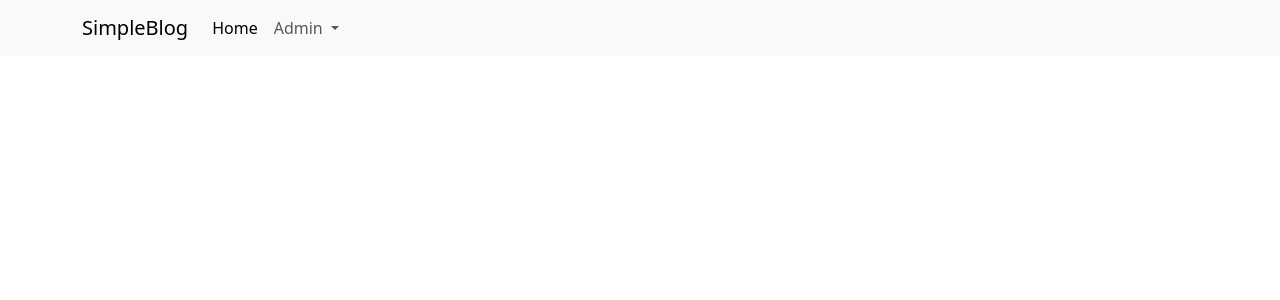
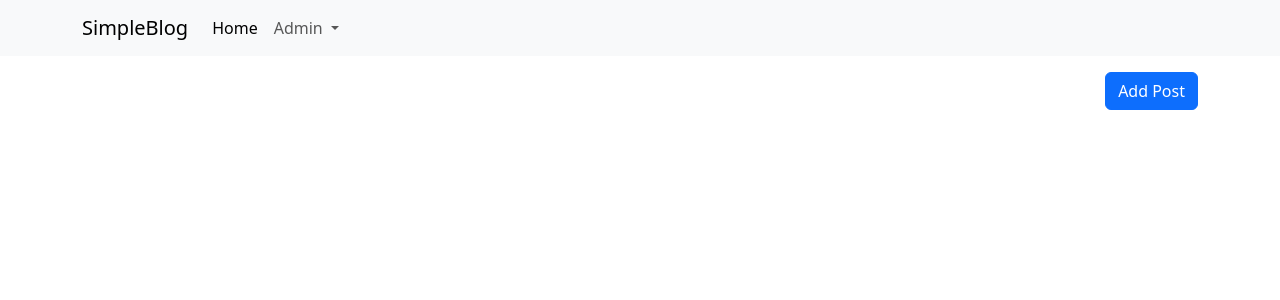
Before and after one commit to charlesGraham/simple-blog, an Angular app in the folder client/SimpleBlog/: page /admin/blogposts in a window 1280 px wide. Before the commit this address led to /. Shown: the top 300 px of the page. Built offline with nearby package versions, Linux system fonts and the light colour scheme.

Commit message:
Added blog-post-list component

```diff
--- a/client/SimpleBlog/src/app/app-routing.module.ts
+++ b/client/SimpleBlog/src/app/app-routing.module.ts
@@ -3,11 +3,14 @@ import { RouterModule, Routes } from '@angular/router';
 import { CategoryListComponent } from './features/category/category-list/category-list.component';
 import { AddCategoryComponent } from './features/category/add-category/add-category.component';
 import { EditCategoryComponent } from './features/category/edit-category/edit-category.component';
+import { BlogPostListComponent } from './features/blog-post/blog-post-list/blog-post-list.component';
 
 const routes: Routes = [
   { path: 'admin/categories', component: CategoryListComponent },
   { path: 'admin/categories/add', component: AddCategoryComponent },
-  { path: 'admin/categories/:id', component: EditCategoryComponent }
+  { path: 'admin/categories/:id', component: EditCategoryComponent },
+  { path: 'admin/blogposts', component: BlogPostListComponent }
+
 ];
 
 @NgModule({
--- a/client/SimpleBlog/src/app/app.module.ts
+++ b/client/SimpleBlog/src/app/app.module.ts
@@ -9,6 +9,7 @@ import { AddCategoryComponent } from './features/category/add-category/add-categ
 import { FormsModule } from '@angular/forms';
 import { HttpClientModule } from '@angular/common/http';
 import { EditCategoryComponent } from './features/category/edit-category/edit-category.component';
+import { BlogPostListComponent } from './features/blog-post/blog-post-list/blog-post-list.component';
 
 @NgModule({
   declarations: [
@@ -16,7 +17,8 @@ import { EditCategoryComponent } from './features/category/edit-category/edit-ca
     NavbarComponent,
     CategoryListComponent,
     AddCategoryComponent,
-    EditCategoryComponent
+    EditCategoryComponent,
+    BlogPostListComponent
   ],
   imports: [
     BrowserModule,
--- a/client/SimpleBlog/src/app/core/components/navbar/navbar.component.html
+++ b/client/SimpleBlog/src/app/core/components/navbar/navbar.component.html
@@ -15,8 +15,11 @@
             Admin
           </a>
           <ul class="dropdown-menu">
-            <li><a class="dropdown-item" href="#">Blog Posts</a></li>
             <li><a class="dropdown-item" [routerLink]="['/admin/categories']">Categories</a></li>
+            <li>
+              <hr class="dropdown-divider">
+            </li>
+            <li><a class="dropdown-item" [routerLink]="['/admin/blogposts']">Blog Posts</a></li>
           </ul>
         </li>
       </ul>
--- /dev/null
+++ b/client/SimpleBlog/src/app/features/blog-post/blog-post-list/blog-post-list.component.html
@@ -0,0 +1,9 @@
+<div class="container">
+  <h1 class="mt-3">
+
+    <div class="d-flex justify-content-end mt-3">
+      <a [routerLink]="['/admin/blogposts/add']" class="btn btn-primary">Add Post</a>
+    </div>
+
+  </h1>
+</div>
```
Also changed, not shown: client/SimpleBlog/src/app/features/blog-post/blog-post-list/blog-post-list.component.ts (added, +10 -0 lines), client/SimpleBlog/src/app/features/blog-post/blog-post-list/blog-post-list.component.css (added), 1 other file (tests, documents, lock files or other folders).
